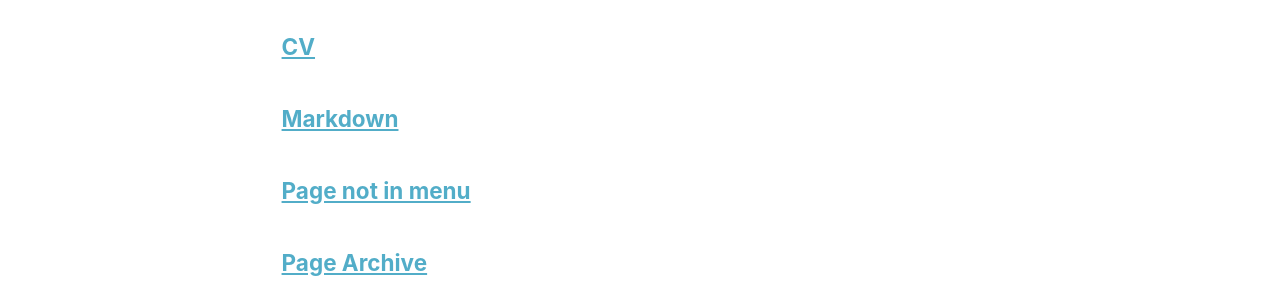
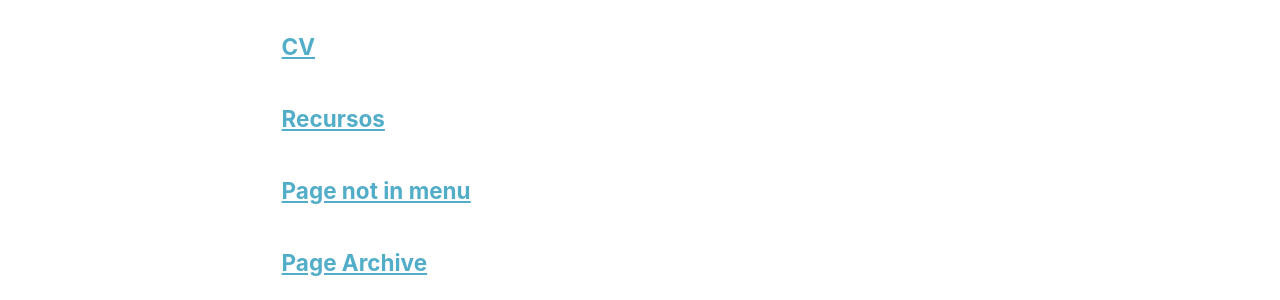
Before and after one commit to V1dal9/mcs_github.io, a Jekyll site: the page built from _pages/page-archive.html, in a window 1280 px wide and 900 px high, scrolled down 351 px. Shown: the part 155-455 px from the top of the window. Built offline with Jekyll 4.4.1, drawn with Linux system fonts in a browser that asks for light colours.

Commit message:
Update markdown.md

```diff
--- a/_pages/markdown.md
+++ b/_pages/markdown.md
@@ -1,7 +1,7 @@
 ---
-permalink: /markdown/
-title: "Markdown"
-author_profile: true
+permalink: /recursos/
+title: "Recursos"
+author_profile: false
 redirect_from:
   - /md/
   - /markdown.html
```
